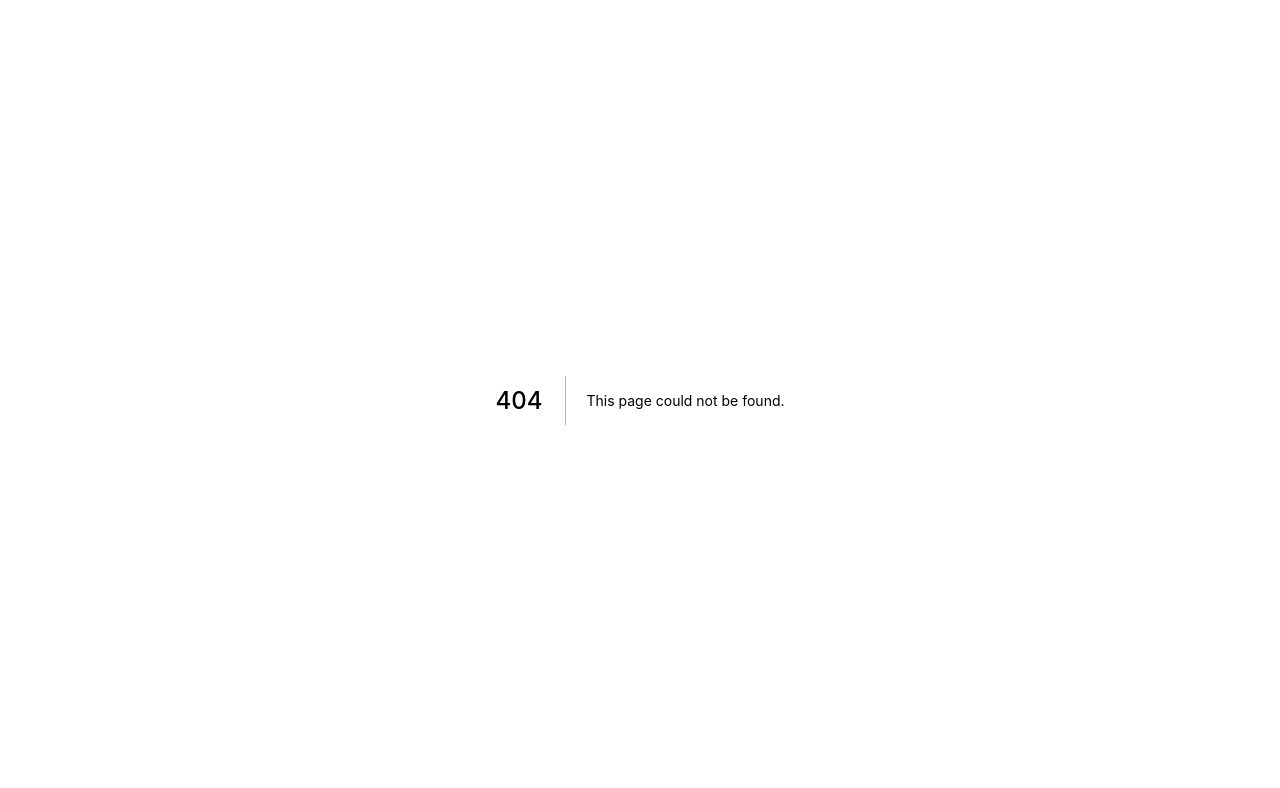
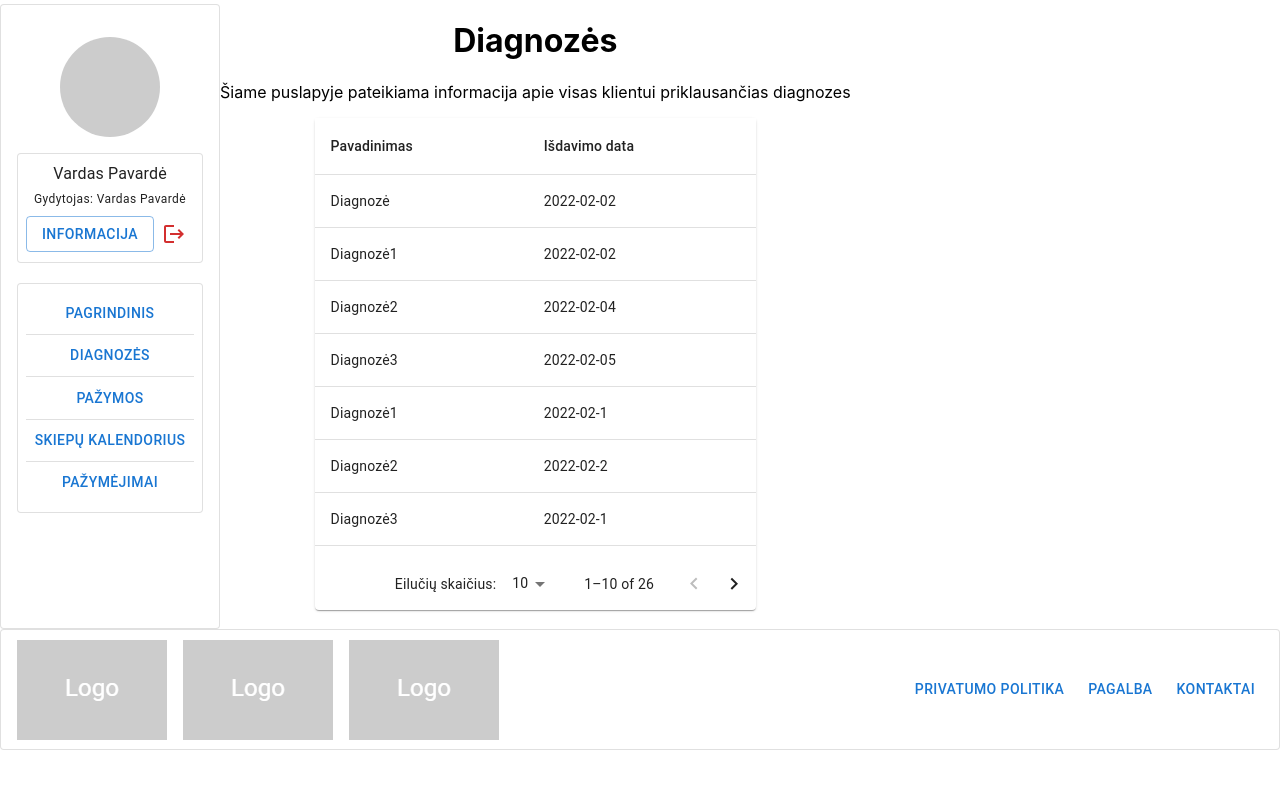
Before and after one commit to Cheezco/Max, a Next.js app: page /diagnosis in a window 1280 px wide. Before the commit this address had no page. Shown: the top 788 px of the page. Built offline with nearby package versions, Linux system fonts and the light colour scheme.

Commit message:
Sukurtas diagnozių puslapis ir pridėta nuoroda iš sidebar menu į diagnozes

```diff
--- a/components/layout/main/sidebar.js
+++ b/components/layout/main/sidebar.js
@@ -14,7 +14,7 @@ import { Logout, More } from "@mui/icons-material";
 export default function Sidebar() {
   return (
     <Box className={styles.outerContainer}>
-      <Paper variant='outlined' className={styles.container}>
+      <Paper variant="outlined" className={styles.container}>
         <Avatar />
         <UserInformation />
         <br />
@@ -28,11 +28,11 @@ function Avatar() {
   return (
     <Box className={styles.imageContainer}>
       <Image
-        src='/images/default/avatarPlaceholder.png'
+        src="/images/default/avatarPlaceholder.png"
         quality={100}
         width={100}
         height={100}
-        alt='avatar'
+        alt="avatar"
         className={styles.avatar}
       />
     </Box>
@@ -41,16 +41,16 @@ function Avatar() {
 
 function UserInformation() {
   return (
-    <Paper variant='outlined'>
+    <Paper variant="outlined">
       <Box className={styles.userInformation}>
         <Typography>Vardas Pavardė</Typography>
-        <Typography variant='caption'>Gydytojas: Vardas Pavardė</Typography>
+        <Typography variant="caption">Gydytojas: Vardas Pavardė</Typography>
         <Box>
-          <Button variant='outlined'>
-            <Typography variant='button'>Informacija</Typography>
+          <Button variant="outlined">
+            <Typography variant="button">Informacija</Typography>
           </Button>
           <IconButton>
-            <Logout color='error' />
+            <Logout color="error" />
           </IconButton>
         </Box>
       </Box>
@@ -60,17 +60,17 @@ function UserInformation() {
 
 function Links() {
   return (
-    <Paper variant='outlined' className={styles.linkContainer}>
+    <Paper variant="outlined" className={styles.linkContainer}>
       <Box className={styles.linkInnerContainer}>
-        <CustomLink href='/' text='Pagrindinis' />
+        <CustomLink href="/" text="Pagrindinis" />
         <Divider />
-        <CustomLink href='/' text='Diagnozės' />
+        <CustomLink href="/diagnosis" text="Diagnozės" />
         <Divider />
-        <CustomLink href='/certificatePage' text='Pažymos' />
+        <CustomLink href="/certificatePage" text="Pažymos" />
         <Divider />
-        <CustomLink href='/' text='Skiepų kalendorius' />
+        <CustomLink href="/" text="Skiepų kalendorius" />
         <Divider />
-        <CustomLink href='/' text='Pažymėjimai' />
+        <CustomLink href="/" text="Pažymėjimai" />
       </Box>
     </Paper>
   );
@@ -85,7 +85,7 @@ function CustomLink({ href, text }) {
 
   return (
     <Button onClick={handleClick}>
-      <Typography variant='button'>{text}</Typography>
+      <Typography variant="button">{text}</Typography>
     </Button>
   );
 }
--- /dev/null
+++ b/pages/diagnosis.js
@@ -0,0 +1,128 @@
+import Layout from "../components/layout/main/Layout";
+import { Box, TextField } from "@mui/material";
+import styles from "../styles/pages/certificatePage/certificate.module.css";
+
+import * as React from "react";
+import Paper from "@mui/material/Paper";
+import Table from "@mui/material/Table";
+import TableBody from "@mui/material/TableBody";
+import TableCell from "@mui/material/TableCell";
+import TableContainer from "@mui/material/TableContainer";
+import TableHead from "@mui/material/TableHead";
+import TablePagination from "@mui/material/TablePagination";
+import TableRow from "@mui/material/TableRow";
+
+import { styled } from "@mui/system";
+import TablePaginationUnstyled from "@mui/base/TablePaginationUnstyled";
+
+const columns = [
+  { id: "diagnosis_Name", label: "diagnosis_Name", minWidth: 170 },
+  { id: "issue_date", label: "Issue_Date", minWidth: 100 },
+];
+
+function createData(diagnosis_Name, issue_date) {
+  return { diagnosis_Name, issue_date };
+}
+
+const rows = [
+  createData("Diagnozė", "2022-02-02"),
+  createData("Diagnozė1", "2022-02-02"),
+  createData("Diagnozė2", "2022-02-04"),
+  createData("Diagnozė3", "2022-02-05"),
+  createData("Diagnozė1", "2022-02-1"),
+  createData("Diagnozė2", "2022-02-2"),
+  createData("Diagnozė3", "2022-02-1"),
+  createData("Diagnozė1", "2022-02-3"),
+  createData("Diagnozė23", "2022-02-5"),
+  createData("Diagnozė1", "2022-02-6"),
+  createData("Diagnozė2", "2022-02-15"),
+  createData("Diagnozė2", "2022-02-9"),
+  createData("Diagnozė2", "2022-02-6"),
+  createData("Diagnozė3", "2022-02-3"),
+  createData("Diagnozė3", "2022-02-25"),
+  createData("Diagnozė3", "2022-02-22"),
+  createData("Diagnozė3", "2022-02-24"),
+  createData("Diagnozė1", "2022-02-5"),
+  createData("Diagnozė2", "2022-02-1"),
+  createData("Diagnozė3", "2022-02-2"),
+  createData("Diagnozė1", "2022-02-02"),
+  createData("Diagnozė2", "2022-02-02"),
+  createData("Diagnozė3", "2022-02-02"),
+  createData("Diagnozė1", "2022-02-02"),
+  createData("Diagnozė2", "2022-02-02"),
+  createData("Diagnozė3", "2022-02-02"),
+];
+
+export default function diagnosis() {
+  const [page, setPage] = React.useState(0);
+  const [rowsPerPage, setRowsPerPage] = React.useState(10);
+
+  const handleChangePage = (event, newPage) => {
+    setPage(newPage);
+  };
+
+  const handleChangeRowsPerPage = (event) => {
+    setRowsPerPage(+event.target.value);
+    setPage(0);
+  };
+  return (
+    <Layout>
+      <Box className={styles.colors}>
+        <h1>Diagnozės</h1>
+        <p>
+          Šiame puslapyje pateikiama informacija apie visas klientui
+          priklausančias diagnozes
+        </p>
+      </Box>
+      <Box className={styles.table_center}>
+        <Paper sx={{ width: "70%" }}>
+          <TableContainer sx={{ maxHeight: 440 }}>
+            <Table stickyHeader aria-label="sticky table">
+              <TableHead>
+                <TableRow>
+                  <TableCell>Pavadinimas</TableCell>
+                  <TableCell>Išdavimo data</TableCell>
+                </TableRow>
+              </TableHead>
+              <TableBody>
+                {rows
+                  .slice(page * rowsPerPage, page * rowsPerPage + rowsPerPage)
+                  .map((row) => {
+                    return (
+                      <TableRow
+                        hover
+                        role="checkbox"
+                        tabIndex={-1}
+                        key={row.code}
+                      >
+                        {columns.map((column) => {
+                          const value = row[column.id];
+                          return (
+                            <TableCell key={column.id} align={column.align}>
+                              {column.format && typeof value === "number"
+                                ? column.format(value)
+                                : value}
+                            </TableCell>
+                          );
+                        })}
+                      </TableRow>
+                    );
+                  })}
+              </TableBody>
+            </Table>
+          </TableContainer>
+          <TablePagination
+            rowsPerPageOptions={[10, 25, 100]}
+            component="div"
+            count={rows.length}
+            rowsPerPage={rowsPerPage}
+            page={page}
+            onPageChange={handleChangePage}
+            onRowsPerPageChange={handleChangeRowsPerPage}
+            labelRowsPerPage={"Eilučių skaičius:"}
+          />
+        </Paper>
+      </Box>
+    </Layout>
+  );
+}
```
